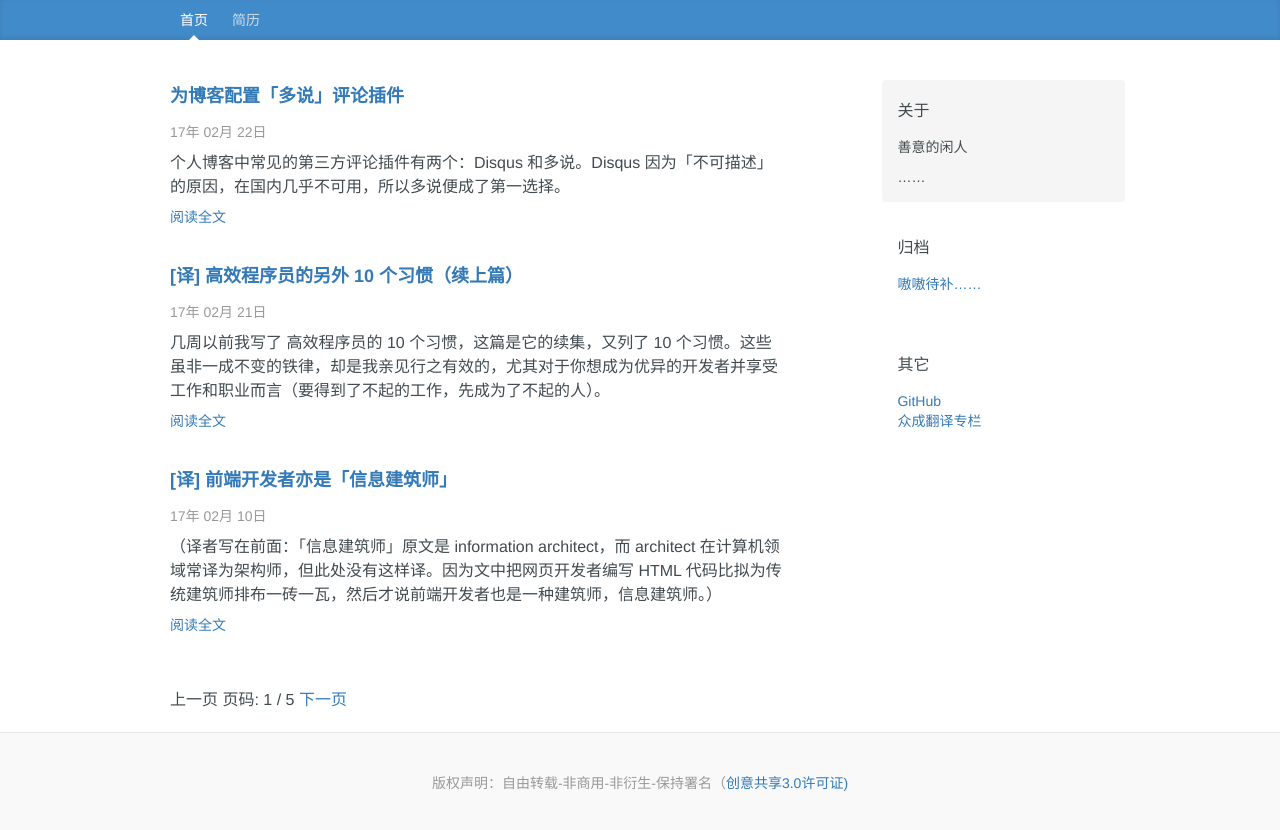
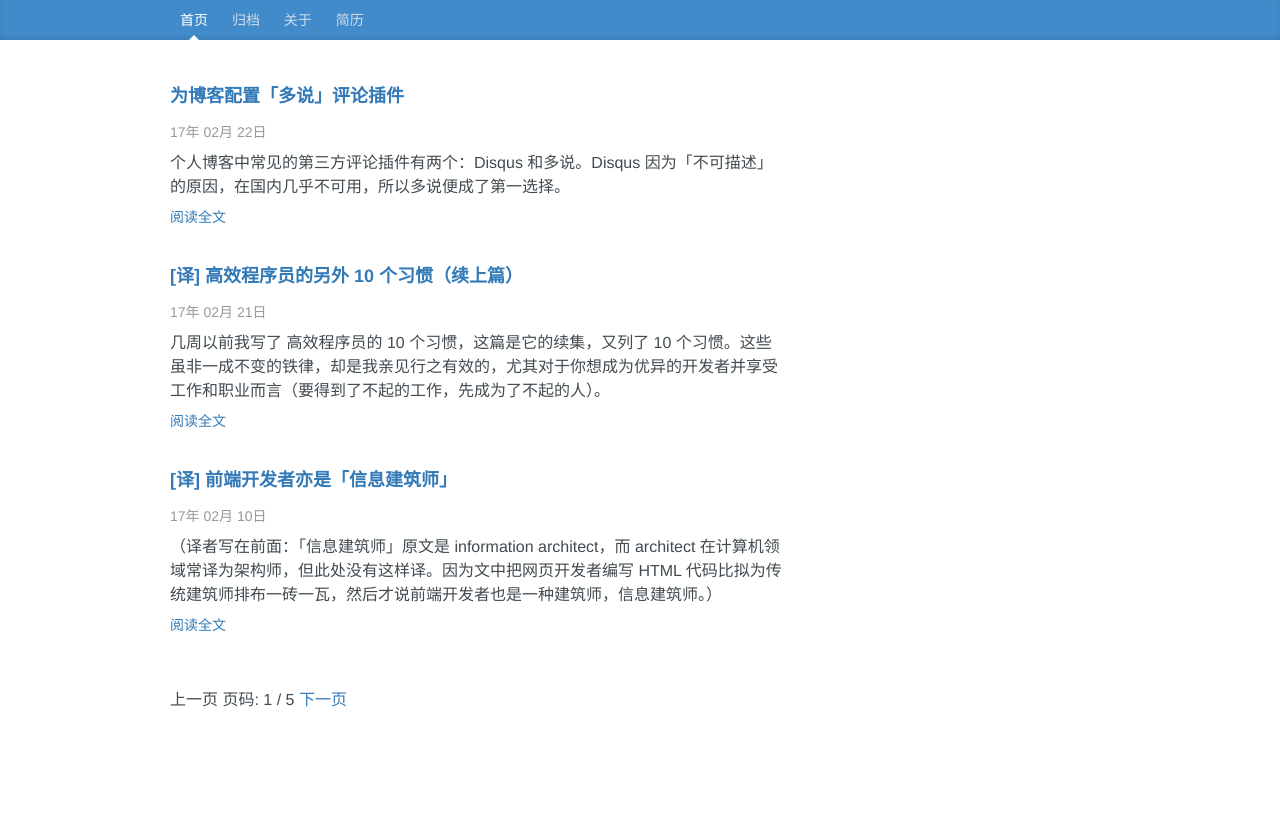
Before and after one commit to 90lzy/90lzy.github.io, a Jekyll site: the page built from index.html, in a window 1280 px wide. Shown: the top 830 px of the page. Built offline with Jekyll 4.4.1, drawn with Linux system fonts in a browser that asks for light colours; the list of posts is cut into pages by our own code.

Commit message:
two new pages: 1. archives 2. about

```diff
--- a/_layouts/default.html
+++ b/_layouts/default.html
@@ -10,6 +10,8 @@
     <div class="container">
         <nav class="blog-nav">
             <a class="blog-nav-item" href="/" data-name="home" title="首页">首页</a>
+            <a class="blog-nav-item" href="/archives" data-name="archives" title="归档">归档</a>
+            <a class="blog-nav-item" href="/about" data-name="about" title="关于">关于</a>
             <a class="blog-nav-item" href="/2017-resume" data-name="resume" title="简历">简历</a>
         </nav>
     </div>
@@ -30,37 +32,30 @@
 
         </div><!-- /.blog-main -->
 
-        <div class="col-sm-3 col-sm-offset-1 blog-sidebar">
-            <div class="sidebar-module sidebar-module-inset">
-                <h4>关于</h4>
-                <p>善意的闲人</p>
-                <p>……</p>
-            </div>
-            <div class="sidebar-module">
-                <h4>归档</h4>
-                <ol class="list-unstyled">
-                    <li><a href="/" title="暂时空缺">嗷嗷待补……</a></li>
-                </ol>
-            </div>
-            <div class="sidebar-module">
-                <h4>其它</h4>
-                <ol class="list-unstyled">
-                    <li><a href="https://github.com/90lzy" target="_blank">GitHub</a></li>
-                    <li><a href="http://www.zcfy.cc/column/@90lzy">众成翻译专栏</a></li>
-                </ol>
-            </div>
-        </div><!-- /.blog-sidebar -->
+        <!--<div class="col-sm-3 col-sm-offset-1 blog-sidebar">-->
+            <!--<div class="sidebar-module sidebar-module-inset">-->
+                <!--<h4>关于</h4>-->
+                <!--<p>善意的闲人</p>-->
+                <!--<p>……</p>-->
+            <!--</div>-->
+            <!--<div class="sidebar-module">-->
+                <!--<h4>归档</h4>-->
+                <!--<ol class="list-unstyled">-->
+                    <!--<li><a href="/" title="暂时空缺">嗷嗷待补……</a></li>-->
+                <!--</ol>-->
+            <!--</div>-->
+            <!--<div class="sidebar-module">-->
+                <!--<h4>其它</h4>-->
+                <!--<ol class="list-unstyled">-->
+                    <!--<li><a href="https://github.com/90lzy" target="_blank">GitHub</a></li>-->
+                    <!--<li><a href="http://www.zcfy.cc/column/@90lzy">众成翻译专栏</a></li>-->
+                <!--</ol>-->
+            <!--</div>-->
+        <!--</div>&lt;!&ndash; /.blog-sidebar &ndash;&gt;-->
 
     </div><!-- /.row -->
 
 </div><!-- /.container -->
-
-<footer class="blog-footer">
-    <p>
-        版权声明：自由转载-非商用-非衍生-保持署名（<a href="http://creativecommons.org/licenses/by-nc-nd/3.0/deed.zh">创意共享3.0许可证)</a>
-    </p>
-</footer>
-
 
 <!-- Bootstrap core JavaScript
 ================================================== -->
--- a/_layouts/post.html
+++ b/_layouts/post.html
@@ -18,3 +18,9 @@
 <div class="comments">
     {% include duoshuo.html %}
 </div>
+
+<footer class="blog-footer">
+    <p>
+        版权声明：自由转载-非商用-非衍生-保持署名（<a href="http://creativecommons.org/licenses/by-nc-nd/3.0/deed.zh">创意共享3.0许可证)</a>
+    </p>
+</footer>
--- /dev/null
+++ b/about.html
@@ -0,0 +1,15 @@
+---
+layout: default
+title: "关于"
+nav-name: "about"
+---
+
+<h2>善意的闲人</h2>
+
+比「无恶意的闲人」多些善意，想闲却不能。
+
+<h2>其它链接</h2>
+<ol class="list-unstyled">
+    <li><a href="https://github.com/90lzy" target="_blank">GitHub</a></li>
+    <li><a href="http://www.zcfy.cc/column/@90lzy">众成翻译专栏</a></li>
+</ol>
```
Also changed, not shown: archives.html (added, +60 -0 lines).
